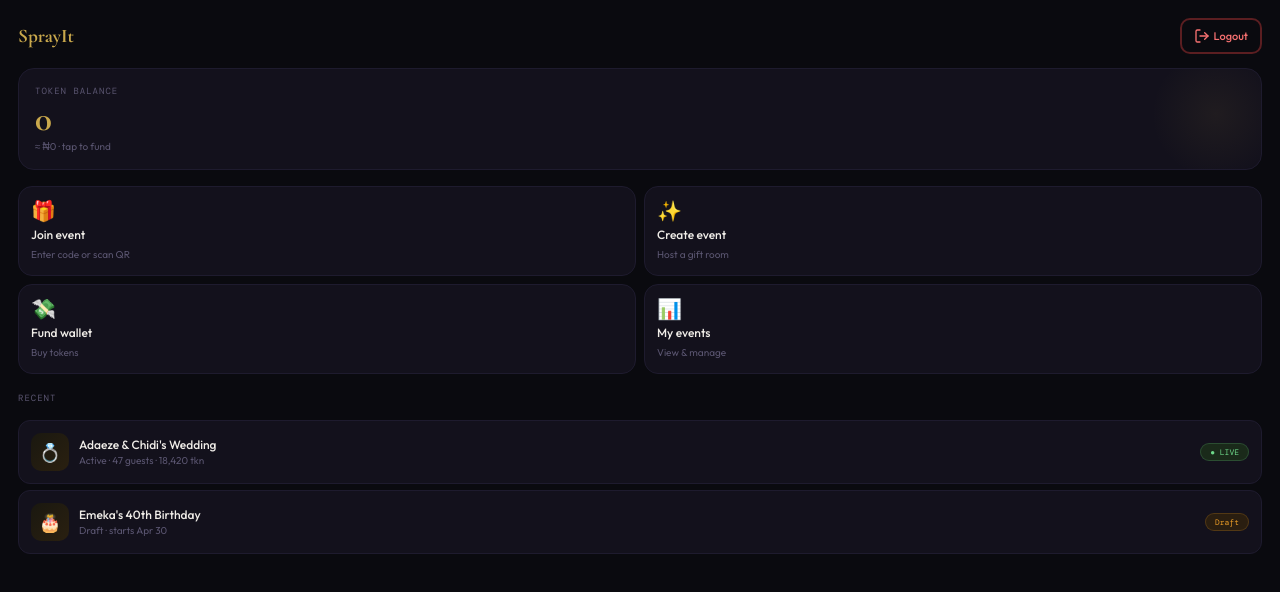
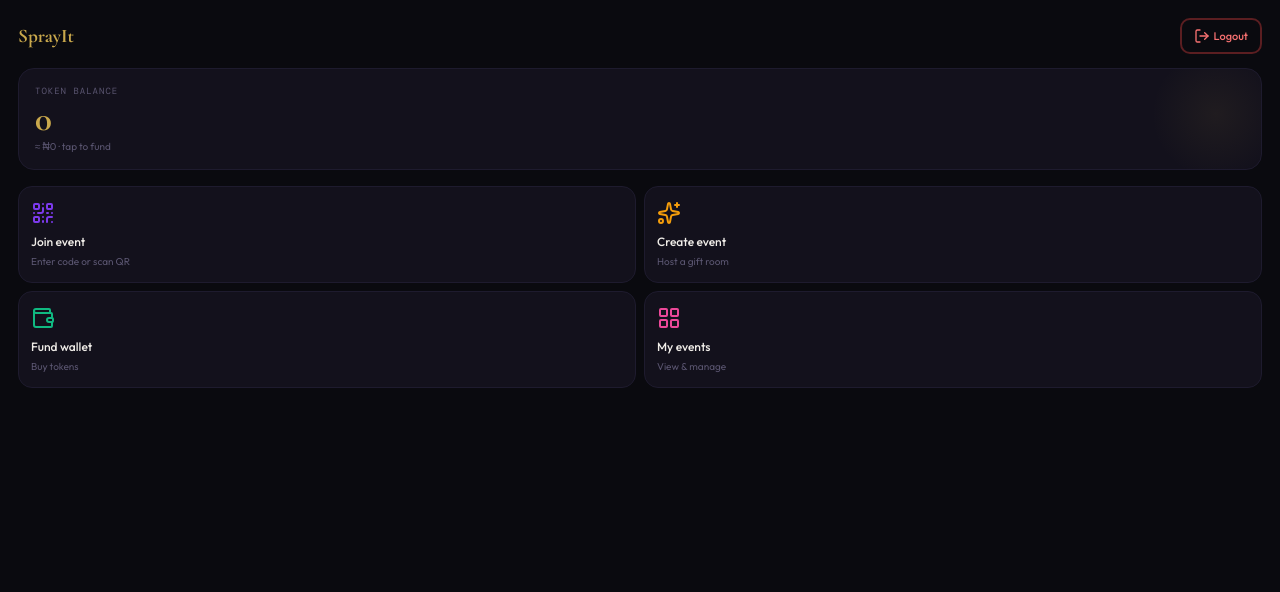
Before and after one commit to kensylee95/esprayo, a Next.js app in the folder apps/user-web/: page /home in a window 1280 px wide. Shown: the top 592 px of the page. Built offline with nearby package versions, Linux system fonts and the light colour scheme.

Commit message:
replace emojis with lucide icons

```diff
--- a/apps/user-web/src/app/(auth)/home/Home/Home.tsx
+++ b/apps/user-web/src/app/(auth)/home/Home/Home.tsx
@@ -1,68 +1,67 @@
 "use client";
 
-import { LogOut } from "lucide-react";
+import {
+  LayoutGrid,
+  LogOut,
+  type LucideIcon,
+  QrCode,
+  Sparkles,
+  Wallet,
+} from "lucide-react";
 import { useRouter } from "next/navigation";
-import { deleteToken } from "@/helpers/request";
+import { useCallback, useEffect, useState } from "react";
+import { deleteToken, getTokenClient } from "@/helpers/request";
 import { useWallet } from "@/hooks/useWallets";
+import eventService from "@/services/Event/Event";
+import { EventStatus, type IEvent } from "@/services/Event/Event.dto";
 import styles from "./Home.module.scss";
 
 interface QuickAction {
-  icon: string;
+  icon: LucideIcon;
   label: string;
   sub: string;
   href: string;
+  color: string;
 }
 
 const QUICK_ACTIONS: QuickAction[] = [
   {
-    icon: "🎁",
+    icon: QrCode,
     label: "Join event",
     sub: "Enter code or scan QR",
     href: "/join",
+    color: "#7C3AED", // violet
   },
   {
-    icon: "✨",
+    icon: Sparkles,
     label: "Create event",
     sub: "Host a gift room",
     href: "/event/create/step-1",
-  },
-  { icon: "💸", label: "Fund wallet", sub: "Buy tokens", href: "/wallet/fund" },
-  { icon: "📊", label: "My events", sub: "View & manage", href: "/event/view" },
-];
-
-interface RecentEvent {
-  id: string;
-  emoji: string;
-  title: string;
-  sub: string;
-  status: "live" | "draft" | "ended";
-}
-
-// In production, fetch from GET /events/mine
-const RECENT_EVENTS: RecentEvent[] = [
-  {
-    id: "1",
-    emoji: "💍",
-    title: "Adaeze & Chidi's Wedding",
-    sub: "Active · 47 guests · 18,420 tkn",
-    status: "live",
+    color: "#F59E0B", // gold
   },
   {
-    id: "2",
-    emoji: "🎂",
-    title: "Emeka's 40th Birthday",
-    sub: "Draft · starts Apr 30",
-    status: "draft",
+    icon: Wallet,
+    label: "Fund wallet",
+    sub: "Buy tokens",
+    href: "/wallet/fund",
+    color: "#10B981", // emerald
+  },
+  {
+    icon: LayoutGrid,
+    label: "My events",
+    sub: "View & manage",
+    href: "/event/view",
+    color: "#EC4899", // pink
   },
 ];
 
-function StatusBadge({ status }: { status: RecentEvent["status"] }) {
-  if (status === "live") {
+function StatusBadge({ status }: { status: EventStatus }) {
+  if (status === EventStatus.ACTIVE) {
     return (
       <span className={`${styles.badge} ${styles.badgeLive}`}>● LIVE</span>
     );
   }
-  if (status === "draft") {
+  if (status === EventStatus.DRAFT) {
     return (
       <span className={`${styles.badge} ${styles.badgeDraft}`}>Draft</span>
     );
@@ -70,13 +69,28 @@ function StatusBadge({ status }: { status: RecentEvent["status"] }) {
   return <span className={`${styles.badge} ${styles.badgeEnded}`}>Ended</span>;
 }
 
+// Extracted outside component — no dependency on component state or props
+async function fetchRecentEvents(): Promise<IEvent[]> {
+  const token = await getTokenClient();
+  if (!token) return [];
+  const service = eventService(token);
+  const eventIds = service.getRecentEventIds();
+  return Promise.all(eventIds.map((id) => service.getEvent(id)));
+}
+
 export default function HomePage() {
+  const [recentActiveEvents, setRecentActiveEvents] = useState<IEvent[]>([]);
   const router = useRouter();
-  const handleLogout = () => {
+  const wallet = useWallet();
+
+  const handleLogout = useCallback(() => {
     deleteToken();
     router.replace("/login");
-  };
-  const wallet = useWallet();
+  }, [router]);
+
+  useEffect(() => {
+    fetchRecentEvents().then(setRecentActiveEvents);
+  }, []);
 
   return (
     <div className={styles.page}>
@@ -88,7 +102,7 @@ export default function HomePage() {
             type="button"
             className={styles.logout}
             onClick={handleLogout}
-            aria-label="Go to profile"
+            aria-label="Log out"
           >
             <LogOut size={16} /> Logout
           </button>
@@ -106,21 +120,16 @@ export default function HomePage() {
           <div className={styles.balOrb} aria-hidden="true" />
           <p className={styles.balLabel}>Token balance</p>
           <p className={styles.balValue}>
-            {wallet.balance ? wallet.balance.toLocaleString() : 0.0}
+            {(wallet.balance ?? 0).toLocaleString()}
           </p>
           <p className={styles.balSub}>
-            ≈ ₦
-            {(wallet.balance
-              ? wallet.balance.toLocaleString()
-              : 0.0 * 10
-            ).toLocaleString()}{" "}
-            · tap to fund
+            ≈ ₦{((wallet.balance ?? 0) * 10).toLocaleString()} · tap to fund
           </p>
         </div>
 
         {/* ── Quick actions ── */}
         <div className={styles.quickGrid}>
-          {QUICK_ACTIONS.map(({ icon, label, sub, href }) => (
+          {QUICK_ACTIONS.map(({ icon: Icon, label, sub, href, color }) => (
             <button
               type="button"
               key={href}
@@ -128,7 +137,7 @@ export default function HomePage() {
               onClick={() => router.push(href)}
             >
               <span className={styles.qaIcon} aria-hidden="true">
-                {icon}
+                <Icon color={color} size={24} />
               </span>
               <span className={styles.qaLabel}>{label}</span>
               <span className={styles.qaSub}>{sub}</span>
@@ -137,23 +146,25 @@ export default function HomePage() {
         </div>
 
         {/* ── Recent events ── */}
-        {RECENT_EVENTS.length > 0 && (
+        {recentActiveEvents.length > 0 && (
           <>
             <p className={styles.sectionLabel}>Recent</p>
             <ul className={styles.eventList}>
-              {RECENT_EVENTS.map((event) => (
+              {recentActiveEvents.map((event) => (
                 <li key={event.id}>
                   <button
                     type="button"
                     className={styles.eventCard}
-                    onClick={() => router.push(`/events/${event.id}`)}
+                    onClick={() => router.push(`/gift-room/${event.id}`)}
                   >
-                    <div className={styles.ecIcon} aria-hidden="true">
-                      {event.emoji}
-                    </div>
                     <div className={styles.ecInfo}>
-                      <p className={styles.ecTitle}>{event.title}</p>
-                      <p className={styles.ecSub}>{event.sub}</p>
+                      <p
+                        style={{ marginBottom: "10px" }}
+                        className={styles.ecTitle}
+                      >
+                        {event.title.toUpperCase()}
+                      </p>
+                      <p className={styles.ecSub}>Join Code: {event.slug}</p>
                     </div>
                     <StatusBadge status={event.status} />
                   </button>
```
